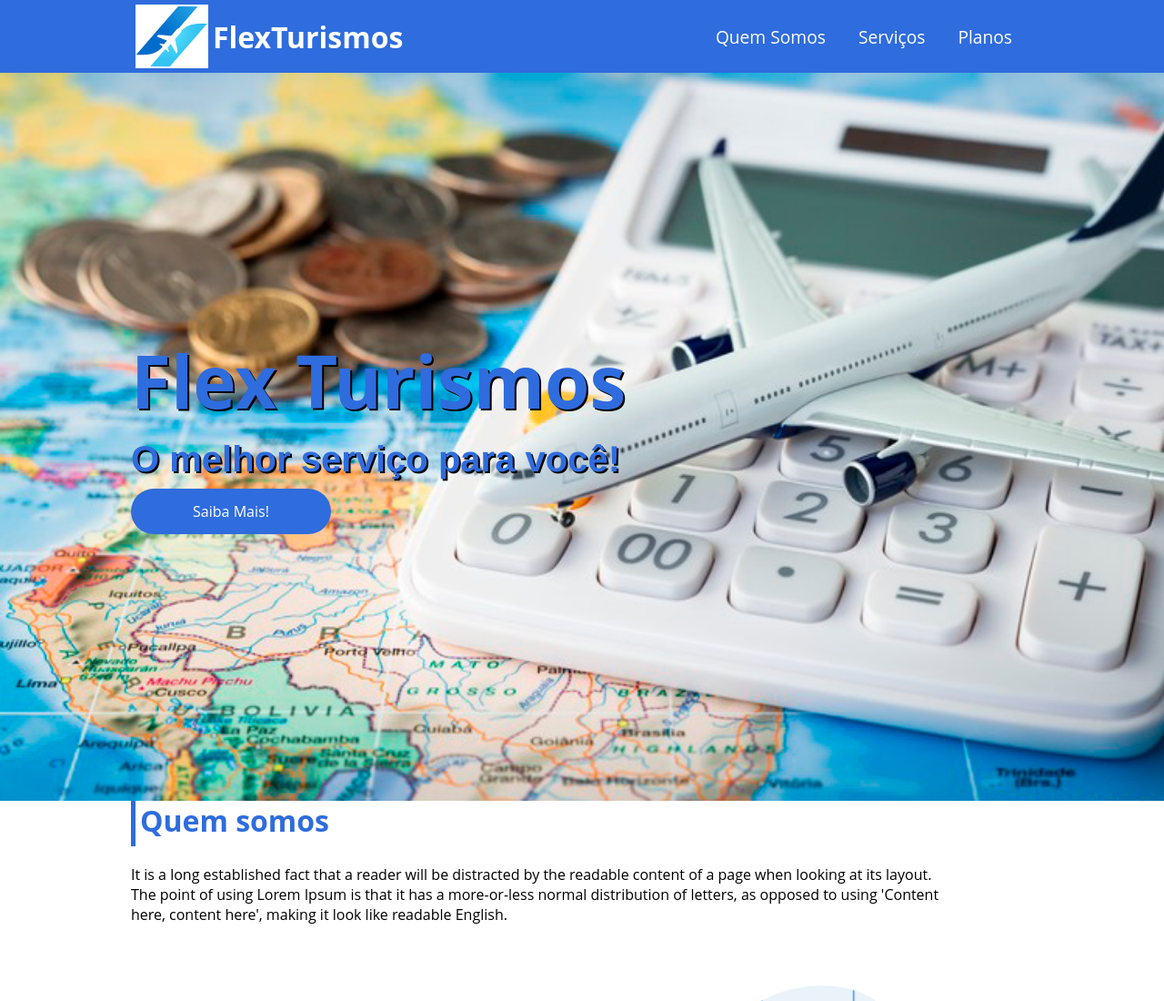
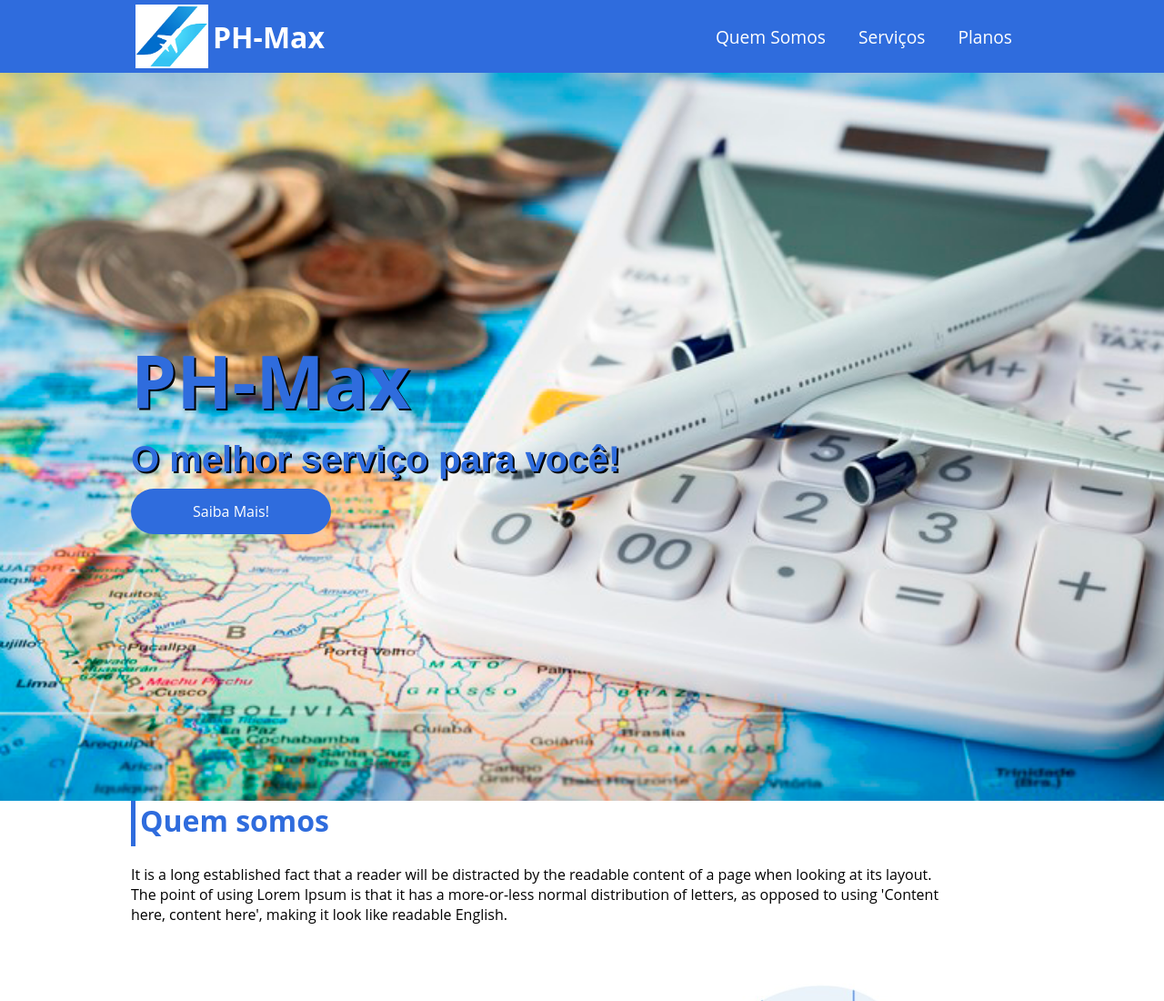
Before and after one commit to emersonpacifico/Flex-Turismo, a plain HTML site: page index.html in a window 1280 px wide. Shown: the top 1100 px of the page at 91% size. Drawn offline with Linux system fonts and the light colour scheme.

Commit message:
pagina turismo

```diff
--- a/index.html
+++ b/index.html
@@ -11,7 +11,7 @@
         <div class="flex-container menu-start">
                 <div class="menu-logo">
                     <img src="./images/logoaviao.png" alt="aviaologo">
-                    <h1>FlexTurismos</h1>
+                    <h1>PH-Max</h1>
                 </div>
                 <nav class="nav-items">
                     <ul class="list-items">
@@ -26,7 +26,7 @@
         <div class="flex-container apresentacao">
 
             <div class="texto-apresentacao">
-                    <h1>Flex Turismos</h1>
+                    <h1>PH-Max</h1>
                     <p>O melhor serviço para você!</p>
                 <div class="btn">
                     <a href="#">Saiba Mais!</a>
```
Also changed, not shown: images/giphy.gif (added), 1 other file.
